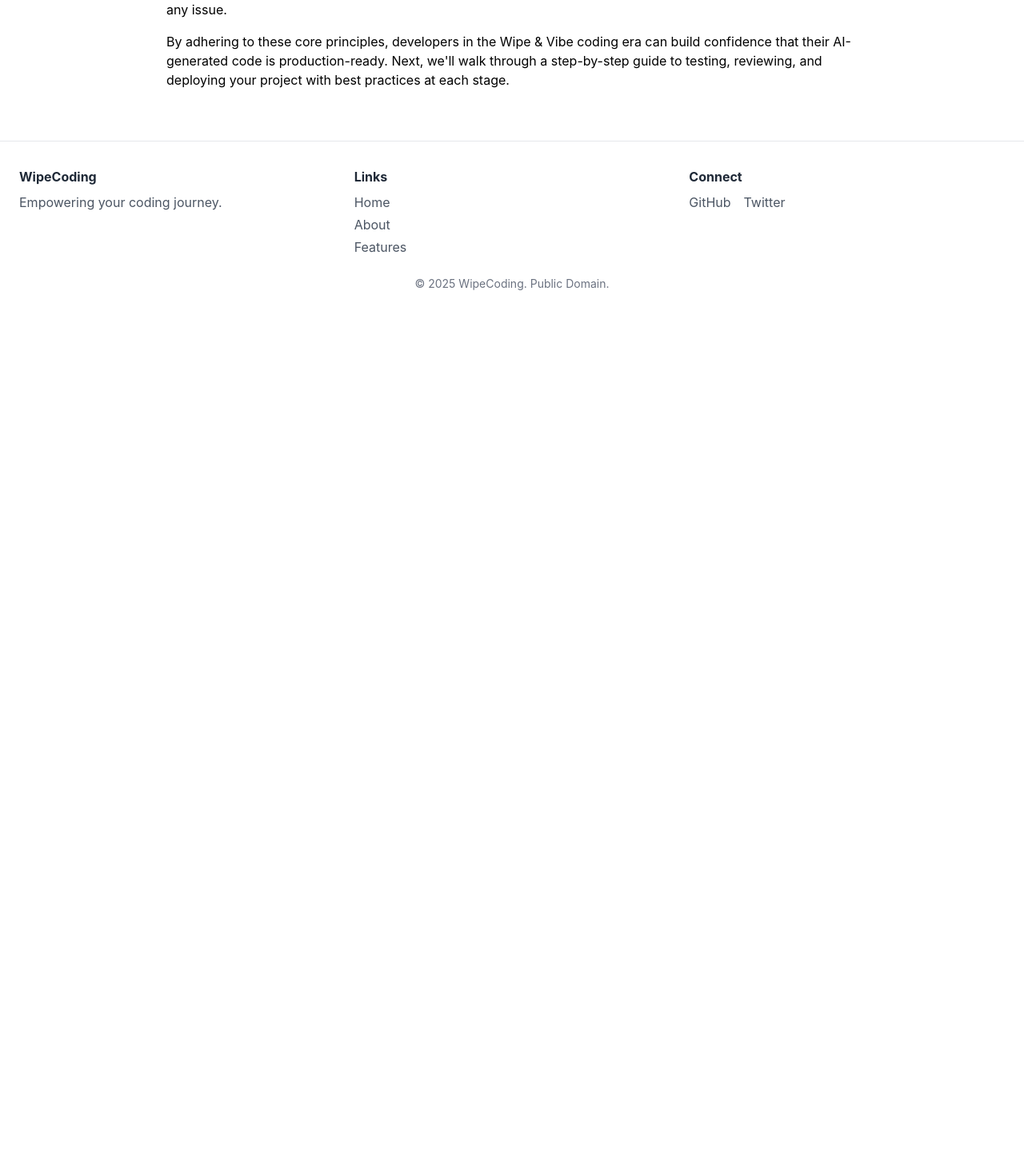
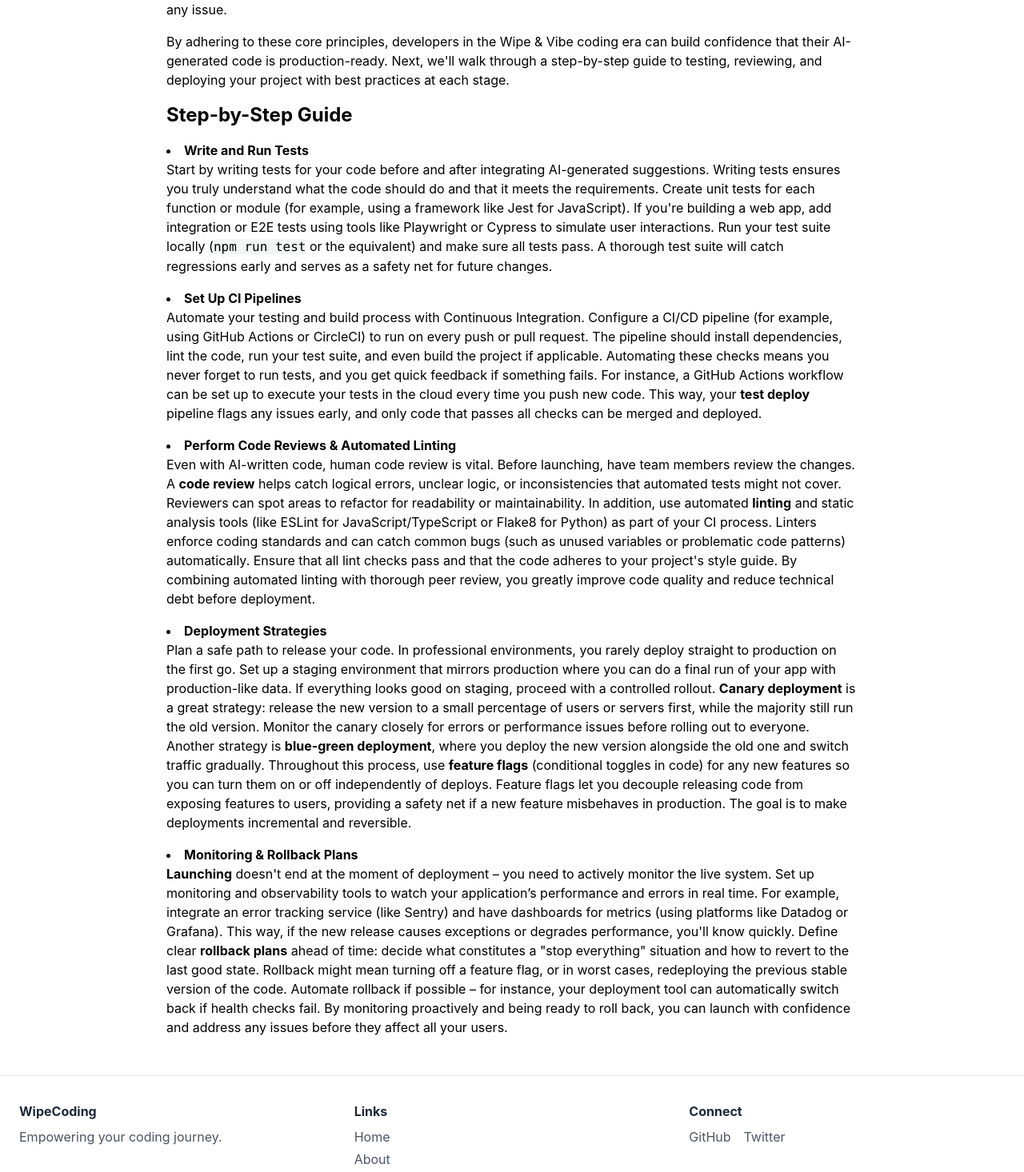
Before and after one commit to godomainz/wipe_coding_web_react, a React (Create React App) app: page /test-deploy in a window 1280 px wide. Shown: the part 764-2230 px from the top of the page at 80% size. Before the commit the page ends 1161 px from the top, so only its background shows below. Built offline with nearby package versions, Linux system fonts and the light colour scheme.

Commit message:
added StepByStepGuide to TestDeploy

```diff
--- a/src/Pages/TestDeploy.tsx
+++ b/src/Pages/TestDeploy.tsx
@@ -64,6 +64,57 @@ const CorePrincipals: React.FC = ()=>{
         </div>
 };
 
+const StepByStepGuide: React.FC = ()=>{
+        return <div>
+            <motion.h2 variants={itemVariants} className="text-2xl font-bold mb-4">Step-by-Step Guide</motion.h2>
+            <ul className="list-disc list-inside space-y-4">
+                <motion.li variants={itemVariants}>
+                    <strong>Write and Run Tests</strong>
+                    <p>
+                       Start by writing tests for your code before and after integrating AI-generated suggestions. Writing tests ensures you truly understand what the code should do and that it meets the requirements.
+                       Create unit tests for each function or module (for example, using a framework like Jest for JavaScript). If you're building a web app, add integration or E2E tests using tools like Playwright or Cypress to simulate user interactions.
+                       Run your test suite locally (<code className="bg-gray-100">npm run test</code> or the equivalent) and make sure all tests pass. A thorough test suite will catch regressions early and serves as a safety net for future changes.
+                    </p>
+                </motion.li>
+                <motion.li variants={itemVariants}>
+                    <strong>Set Up CI Pipelines</strong>
+                    <p>
+                        Automate your testing and build process with Continuous Integration. Configure a CI/CD pipeline (for example, using GitHub Actions or CircleCI) to run on every push or pull request.
+                        The pipeline should install dependencies, lint the code, run your test suite, and even build the project if applicable. Automating these checks means you never forget to run tests, and you get quick feedback if something fails. For instance, a GitHub Actions workflow can be set up to execute your tests in the cloud every time you push new code.
+                        This way, your <strong>test deploy</strong> pipeline flags any issues early, and only code that passes all checks can be merged and deployed.
+                    </p>
+                </motion.li>
+                <motion.li variants={itemVariants}>
+                    <strong>Perform Code Reviews & Automated Linting</strong>
+                    <p>
+                        Even with AI-written code, human code review is vital. Before launching, have team members review the changes. A <strong>code review</strong> helps catch logical errors, unclear logic, or inconsistencies that automated tests might not cover.
+                        Reviewers can spot areas to refactor for readability or maintainability. In addition, use automated <strong>linting</strong> and static analysis tools (like ESLint for JavaScript/TypeScript or Flake8 for Python) as part of your CI process. Linters enforce coding standards and can catch common bugs (such as unused variables or problematic code patterns) automatically.
+                        Ensure that all lint checks pass and that the code adheres to your project's style guide.
+                        By combining automated linting with thorough peer review, you greatly improve code quality and reduce technical debt before deployment.
+                    </p>
+                </motion.li>
+                <motion.li variants={itemVariants}>
+                    <strong>Deployment Strategies</strong>
+                    <p>
+                        Plan a safe path to release your code. In professional environments, you rarely deploy straight to production on the first go. Set up a staging environment that mirrors production where you can do a final run of your app with production-like data.
+                        If everything looks good on staging, proceed with a controlled rollout. <strong>Canary deployment</strong> is a great strategy: release the new version to a small percentage of users or servers first, while the majority still run the old version.
+                        Monitor the canary closely for errors or performance issues before rolling out to everyone. Another strategy is <strong>blue-green deployment</strong>, where you deploy the new version alongside the old one and switch traffic gradually.
+                        Throughout this process, use <strong>feature flags</strong> (conditional toggles in code) for any new features so you can turn them on or off independently of deploys. Feature flags let you decouple releasing code from exposing features to users, providing a safety net if a new feature misbehaves in production. The goal is to make deployments incremental and reversible.
+                    </p>
+                </motion.li>
+                <motion.li variants={itemVariants}>
+                    <strong>Monitoring & Rollback Plans</strong>
+                    <p>
+                        <strong>Launching</strong> doesn't end at the moment of deployment – you need to actively monitor the live system. Set up monitoring and observability tools to watch your application’s performance and errors in real time.
+                        For example, integrate an error tracking service (like Sentry) and have dashboards for metrics (using platforms like Datadog or Grafana). This way, if the new release causes exceptions or degrades performance, you'll know quickly.
+                        Define clear <strong>rollback plans</strong> ahead of time: decide what constitutes a "stop everything" situation and how to revert to the last good state. Rollback might mean turning off a feature flag, or in worst cases, redeploying the previous stable version of the code.
+                        Automate rollback if possible – for instance, your deployment tool can automatically switch back if health checks fail. By monitoring proactively and being ready to roll back, you can launch with confidence and address any issues before they affect all your users.
+                    </p>
+                </motion.li>
+            </ul>
+        </div>
+};
+
 
 const TestDeploy: React.FC = () => {
   useEffect(() => {
@@ -87,6 +138,7 @@ const TestDeploy: React.FC = () => {
                     </motion.div>
                     <Introduction />
                     <CorePrincipals/>
+                    <StepByStepGuide />
             </div>
         </motion.main>
         <Footer />
```
